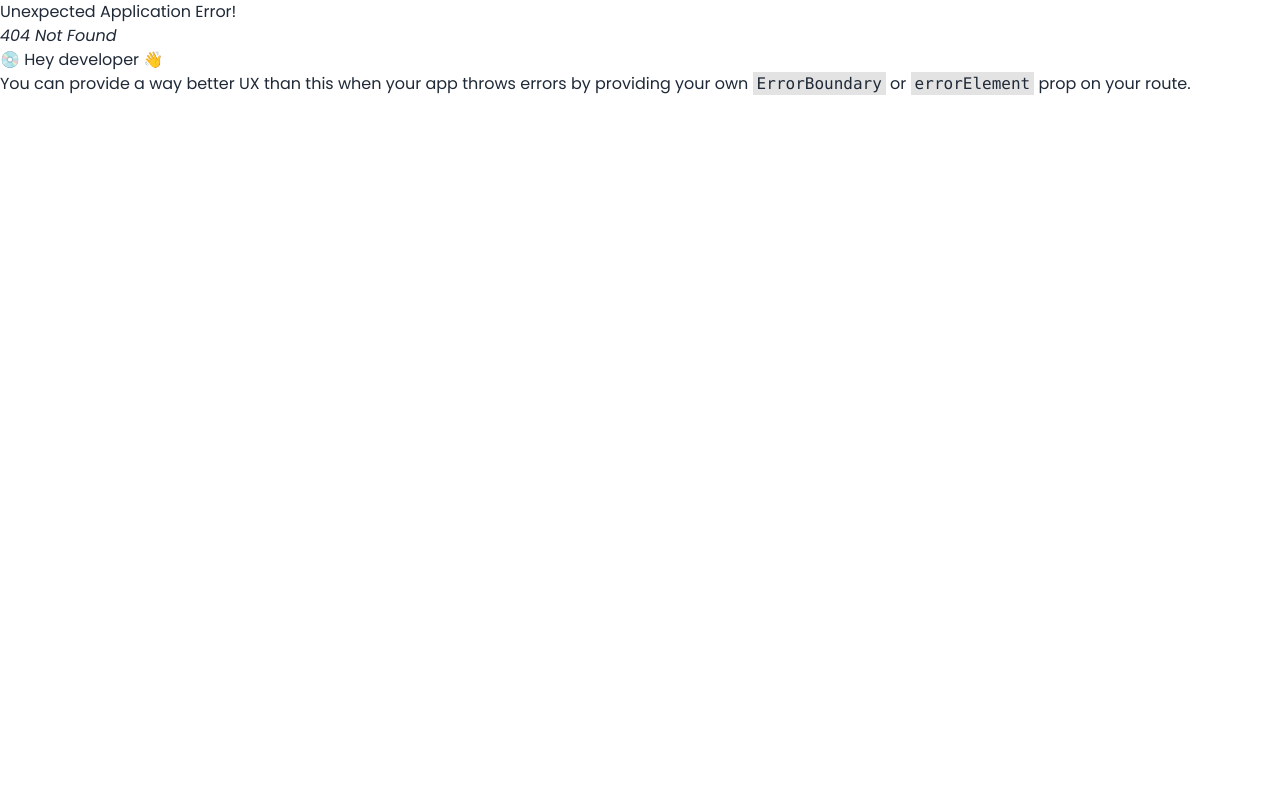
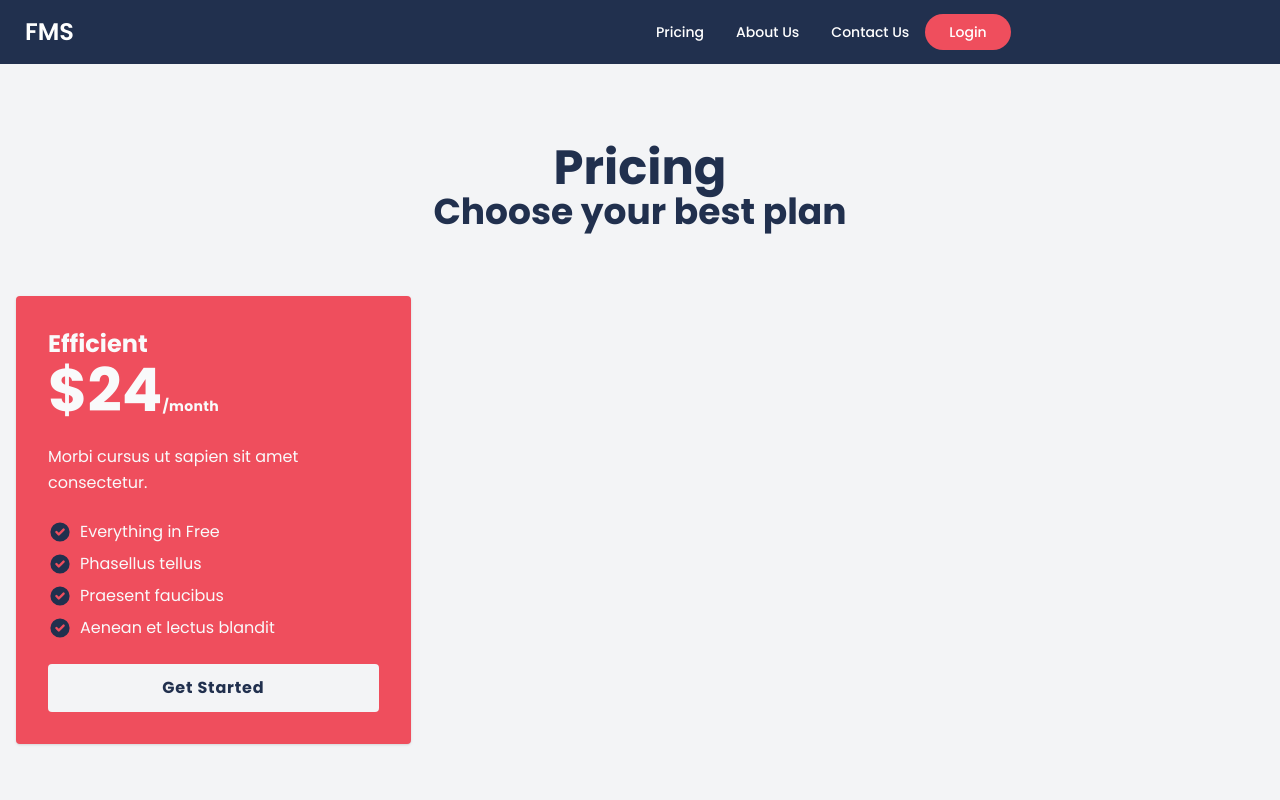
Before and after one commit to abrarasif11/finance-management-system-frontend-capstone, a React (Vite) app: page /pricing in a window 1280 px wide. Before the commit this address had no page. Shown: the top 800 px of the page. Built offline with nearby package versions, Linux system fonts and the light colour scheme.

Commit message:
added-pricing-section

```diff
--- a/src/Shared/Header/Header.jsx
+++ b/src/Shared/Header/Header.jsx
@@ -15,7 +15,7 @@ const Header = () => {
   const menuItems = (
     <>
       <li className="font-medium font-poppins text-center text-white">
-        <Link to="/appointment">Pricing</Link>
+        <Link to="/pricing">Pricing</Link>
       </li>
       <li className="font-medium font-poppins text-white">
         <Link to="/service">About Us</Link>
--- /dev/null
+++ b/src/components/Single-Package/SinglePackage.jsx
@@ -0,0 +1,91 @@
+import React from 'react'
+
+const SinglePackage = () => {
+  return (
+        <div className="flex w-full mb-8 sm:px-4 md:w-1/2 lg:w-1/3 lg:mb-0">
+        <div className="flex flex-grow flex-col p-6 space-y-6 rounded shadow sm:p-8 bg-[#EF4E5D] text-gray-50">
+          <div className="space-y-2">
+            <h4 className="text-2xl font-bold">Efficient</h4>
+            <span className="text-6xl font-bold">
+              $24
+              <span className="text-sm tracking-wide">/month</span>
+            </span>
+          </div>
+          <p className="leading-relaxed">
+            Morbi cursus ut sapien sit amet consectetur.
+          </p>
+          <ul className="flex-1 space-y-2">
+            <li className="flex items-center space-x-2">
+              <svg
+                xmlns="http://www.w3.org/2000/svg"
+                viewBox="0 0 20 20"
+                fill="currentColor"
+                className="flex-shrink-0 w-6 h-6 text-[#21304E] "
+              >
+                <path
+                  fillRule="evenodd"
+                  d="M10 18a8 8 0 100-16 8 8 0 000 16zm3.707-9.293a1 1 0 00-1.414-1.414L9 10.586 7.707 9.293a1 1 0 00-1.414 1.414l2 2a1 1 0 001.414 0l4-4z"
+                  clipRule="evenodd"
+                ></path>
+              </svg>
+              <span>Everything in Free</span>
+            </li>
+            <li className="flex items-center space-x-2">
+              <svg
+                xmlns="http://www.w3.org/2000/svg"
+                viewBox="0 0 20 20"
+                fill="currentColor"
+                className="flex-shrink-0 w-6 h-6 text-[#21304E]"
+              >
+                <path
+                  fillRule="evenodd"
+                  d="M10 18a8 8 0 100-16 8 8 0 000 16zm3.707-9.293a1 1 0 00-1.414-1.414L9 10.586 7.707 9.293a1 1 0 00-1.414 1.414l2 2a1 1 0 001.414 0l4-4z"
+                  clipRule="evenodd"
+                ></path>
+              </svg>
+              <span>Phasellus tellus</span>
+            </li>
+            <li className="flex items-center space-x-2">
+              <svg
+                xmlns="http://www.w3.org/2000/svg"
+                viewBox="0 0 20 20"
+                fill="currentColor"
+                className="flex-shrink-0 w-6 h-6 text-[#21304E]"
+              >
+                <path
+                  fillRule="evenodd"
+                  d="M10 18a8 8 0 100-16 8 8 0 000 16zm3.707-9.293a1 1 0 00-1.414-1.414L9 10.586 7.707 9.293a1 1 0 00-1.414 1.414l2 2a1 1 0 001.414 0l4-4z"
+                  clipRule="evenodd"
+                ></path>
+              </svg>
+              <span>Praesent faucibus</span>
+            </li>
+            <li className="flex items-center space-x-2">
+              <svg
+                xmlns="http://www.w3.org/2000/svg"
+                viewBox="0 0 20 20"
+                fill="currentColor"
+                className="flex-shrink-0 w-6 h-6 text-[#21304E]"
+              >
+                <path
+                  fillRule="evenodd"
+                  d="M10 18a8 8 0 100-16 8 8 0 000 16zm3.707-9.293a1 1 0 00-1.414-1.414L9 10.586 7.707 9.293a1 1 0 00-1.414 1.414l2 2a1 1 0 001.414 0l4-4z"
+                  clipRule="evenodd"
+                ></path>
+              </svg>
+              <span>Aenean et lectus blandit</span>
+            </li>
+          </ul>
+          <a
+            rel="noopener noreferrer"
+            href="#"
+            className="inline-block w-full px-5 py-3 font-bold tracking-wider text-center rounded bg-gray-100 text-[#21304E]"
+          >
+            Get Started
+          </a>
+        </div>
+      </div>
+  )
+}
+
+export default SinglePackage
--- a/src/components/UserProfile/UserProfile.jsx
+++ b/src/components/UserProfile/UserProfile.jsx
@@ -2,6 +2,7 @@ import React from "react";
 import MyProfile from "./MyProfile/MyProfile";
 import Information from "../Information/Information";
 import Address from "../Address/Address";
+// import UserModal from "../UserModal/UserModal";
 
 const UserProfile = () => {
   return (
--- /dev/null
+++ b/src/pages/Pricing/Pricing.jsx
@@ -0,0 +1,27 @@
+import React from "react";
+import SinglePackage from "../../components/Single-Package/SinglePackage";
+
+const Pricing = () => {
+  return (
+    <div>
+      <section className="py-20 bg-gray-100 text-[#21304E]">
+        <div className="container px-4 mx-auto">
+          <div className="max-w-2xl mx-auto mb-16 text-center">
+            <span className="text-4xl font-bold lg:text-5xl">
+              Pricing
+            </span>
+            <h2 className="text-3xl text-[#21304E] font-bold lg:text-4xl">
+              Choose your best plan
+            </h2>
+          </div>
+          <div className="flex flex-wrap items-stretch -mx-4">
+                <SinglePackage/>
+
+          </div>
+        </div>
+      </section>
+    </div>
+  );
+};
+
+export default Pricing;
--- a/src/routes/Router.jsx
+++ b/src/routes/Router.jsx
@@ -7,6 +7,7 @@ import Home from "../pages/Home/Home/Home";
 import Login from "../pages/Login/Login"
 import Register from "../pages/Register/Register";
 import UserProfile from "../components/UserProfile/UserProfile";
+import Pricing from "../pages/Pricing/Pricing";
  export const router = createBrowserRouter([
     {
       path: "/",
@@ -15,6 +16,10 @@ import UserProfile from "../components/UserProfile/UserProfile";
         {
             path: '/',
             element: <Home/>
+        },
+        {
+            path: '/pricing',
+            element: <Pricing/>
         },
         {
           path : '/login',
```
